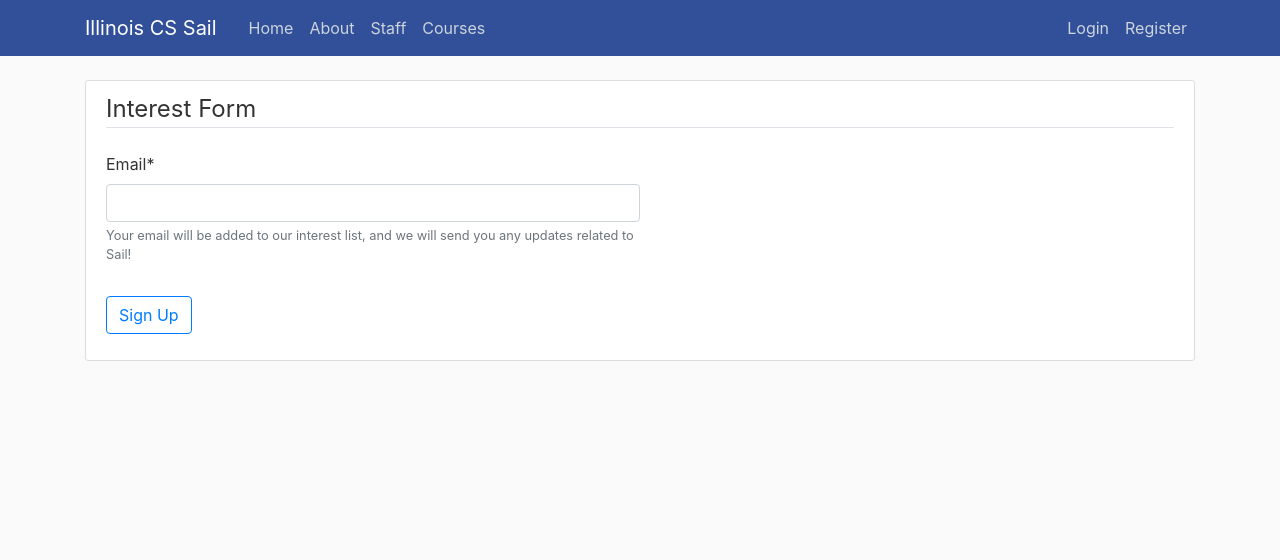
After one commit to remyang55/sail-website, a Django app: page /interest-form/ in a window 1280 px wide. The commit adds this page. Shown: the top 560 px of the page. Run offline with Django 3.2, Linux system fonts and the light colour scheme; some libraries are stand-ins or nearby versions.

Commit message:
Add interest form (no confirmation link yet)

```diff
--- a/public/templates/public/base.html
+++ b/public/templates/public/base.html
@@ -42,6 +42,7 @@
                     <div class="navbar-nav">
                         {% if user.is_authenticated %}
                             {% if user.is_staff %}
+                                <a class="nav-item nav-link" href="{% url 'admin:index' %}">Admin</a>
                                 <a class="nav-item nav-link" href="{% url 'staff_actions' %}">Staff Actions</a>
                             {% endif %}
                             {% if user.teacher %}
--- a/public/templates/public/home.html
+++ b/public/templates/public/home.html
@@ -16,5 +16,5 @@
         high schoolers have the chance to experience what it is like to be a computer science student
         at the University of Illinois at Urbana-Champaign.
     </p>
-    <a class="btn btn-light center mt-5" style="width:15%" href="{% url 'courses_list' %}">View courses</a>
+    <a class="btn btn-light center mt-5" style="width:15%" href="{% url 'users_interest_form' %}">Fill out Interest Form</a>
 {% endblock content %}
--- a/staff/models.py
+++ b/staff/models.py
@@ -7,10 +7,12 @@ class Email(models.Model):
     TEACHER = 'Teacher'
     STUDENT = 'Student'
     USER = 'User'
+    FOLLOWER = 'Follower'
     SENDTO_CHOICES = (
         (TEACHER, 'All Teachers'),
         (STUDENT, 'All Students'),
         (USER, 'All Users (Teachers and Students)'),
+        (FOLLOWER, 'Followers (Interested people)'),
     )
     send_to = models.CharField(max_length=10,
                                choices=SENDTO_CHOICES,
--- a/staff/views.py
+++ b/staff/views.py
@@ -1,3 +1,4 @@
+from django.apps import apps
 from django.shortcuts import render, redirect
 from django.contrib import messages
 from django.contrib.admin.views.decorators import staff_member_required
@@ -29,6 +30,8 @@ def send_email(request):
                 to_emails = get_user_model().objects.filter(is_active=True).filter(role=Email.STUDENT).values_list('email', flat=True)
             elif send_to == Email.USER:
                 to_emails = get_user_model().objects.filter(is_active=True).values_list('email', flat=True)
+            elif send_to == Email.FOLLOWER:
+                to_emails = apps.get_model('users', 'Follower').objects.filter(is_confirmed=True).values_list('email', flat=True)
 
             connection = mail.get_connection()
             connection.open()
--- a/users/admin.py
+++ b/users/admin.py
@@ -1,7 +1,7 @@
 from django.contrib import admin
 from django.contrib.auth.admin import UserAdmin as DjangoUserAdmin
 from django.utils.translation import ugettext_lazy as _
-from .models import SailUser, Teacher, Student
+from .models import SailUser, Teacher, Student, Follower
 
 # Credits to https://www.fomfus.com/articles/how-to-use-email-as-username-for-django-authentication-removing-the-username
 
@@ -28,3 +28,4 @@ class SailUserAdmin(DjangoUserAdmin):
 
 admin.site.register(Teacher)
 admin.site.register(Student)
+admin.site.register(Follower)
--- a/users/forms.py
+++ b/users/forms.py
@@ -1,6 +1,6 @@
 from django import forms
 from django.contrib.auth.forms import UserCreationForm
-from .models import SailUser, Teacher, Student
+from .models import SailUser, Teacher, Student, Follower
 
 class SailUserCreationForm(UserCreationForm):
     first_name = forms.CharField()
@@ -38,3 +38,10 @@ class SailUserUpdateForm(forms.ModelForm):
     class Meta:
         model = SailUser
         fields = ['email', 'first_name', 'last_name']
+
+class FollowerCreationForm(forms.ModelForm):
+
+    class Meta:
+        model = Follower
+        fields = ['email']
+        help_texts = {'email':"Your email will be added to our interest list, and we will send you any updates related to Sail!"}
--- a/users/models.py
+++ b/users/models.py
@@ -152,3 +152,13 @@ class Student(models.Model):
 
     def __str__(self):
         return f'{self.user.first_name} {self.user.last_name}'
+
+"""
+This model describes someone who is "interested" (i.e. we will email them with notifications)
+"""
+class Follower(models.Model):
+    email = models.EmailField()
+    is_confirmed = models.BooleanField(default=False)
+
+    def __str__(self):
+        return self.email
--- /dev/null
+++ b/users/templates/users/interest_form.html
@@ -0,0 +1,18 @@
+{% extends "public/base.html" %}
+{% load crispy_forms_tags %}
+{% block content %}
+    <div class="content-section">
+        <form method="POST">
+            {% csrf_token %}
+            <fieldset class="form-group">
+                <legend class="border-bottom mb-4">Interest Form</legend>
+                <div class="w-50">
+                    {{ form|crispy }}
+                </div>
+            </fieldset>
+            <div class="form-group">
+                <button class="btn btn-outline-primary" type="submit">Sign Up</button>
+            </div>
+        </form>
+    </div>
+{% endblock content %}
--- a/users/urls.py
+++ b/users/urls.py
@@ -9,4 +9,5 @@ urlpatterns = [
     path('profile/', views.profile, name='users_profile'),
     path('forms/', views.forms, name='users_forms'),
     path('forms/medical-form', views.medical_form_pdf, name='users_forms_medical'),
+    path('interest-form/', views.interest_form, name='users_interest_form')
 ]
--- a/users/views.py
+++ b/users/views.py
@@ -13,11 +13,12 @@ from django.core.mail import EmailMessage
 from .token_generator import account_activation_token
 """EMAIL IMPORTS"""
 
-from .models import Teacher, Student
+from .models import Teacher, Student, Follower
 from .forms import (SailUserCreationForm,
                     TeacherCreationForm,
                     StudentCreationForm,
-                    SailUserUpdateForm
+                    SailUserUpdateForm,
+                    FollowerCreationForm
 )
 
 import os
@@ -107,6 +108,19 @@ def register_student(request):
 
     return render(request, 'users/register_form.html', context)
 
+def interest_form(request):
+    if request.method == 'POST':
+        form = FollowerCreationForm(request.POST)
+        if form.is_valid():
+            follower = form.save()
+
+            messages.success(request, 'Your email has been added to our interest list!')
+            return redirect('sail_home')
+    else:
+        form = FollowerCreationForm()
+
+    return render(request, 'users/interest_form.html', {'form':form, 'title':'Interest Form'})
+
 @login_required
 def profile(request):
     if request.method == 'POST':
```
Also changed, not shown: users/migrations/0011_follower.py (added).
